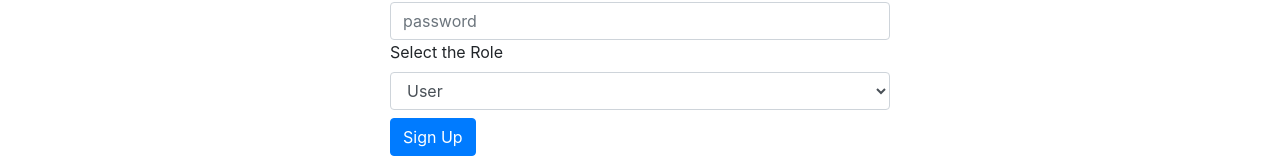
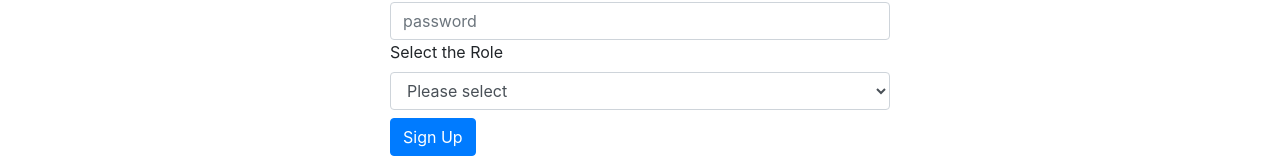
Before and after one commit to sharan98727/capstone, a React (Create React App) app: page /Signup in a window 1280 px wide. Shown: the part 275-437 px from the top of the page. Built offline with nearby package versions, Linux system fonts and the light colour scheme.

Commit message:
final changes added

```diff
--- a/src/components/Signin/signin.js
+++ b/src/components/Signin/signin.js
@@ -90,6 +90,7 @@ class Signin extends React.Component {
             value={this.state.email}
             onChange={this.handlechange}
           />
+         </div>
 
           <div className="panel panel-default">
             <label htmlFor="password">Enter your Password</label>
@@ -114,6 +115,7 @@ class Signin extends React.Component {
               onChange={this.handlechange}
               value={this.state.role}
             >
+
               <option value="" disabled className="text-hide">
                 Please select
               </option>
@@ -121,7 +123,7 @@ class Signin extends React.Component {
               <option value="1">Seller</option>
             </select>
           </div>
-        </div>
+
         <button type="submit" className="btn btn-primary mt-2">
           Sign In
         </button>
--- a/src/components/signup/signup.js
+++ b/src/components/signup/signup.js
@@ -7,6 +7,7 @@ class Signup extends React.Component {
     name: "",
     email: "",
     password: "",
+    role:'',
   };
 
   handlechange = (e) => {
```
